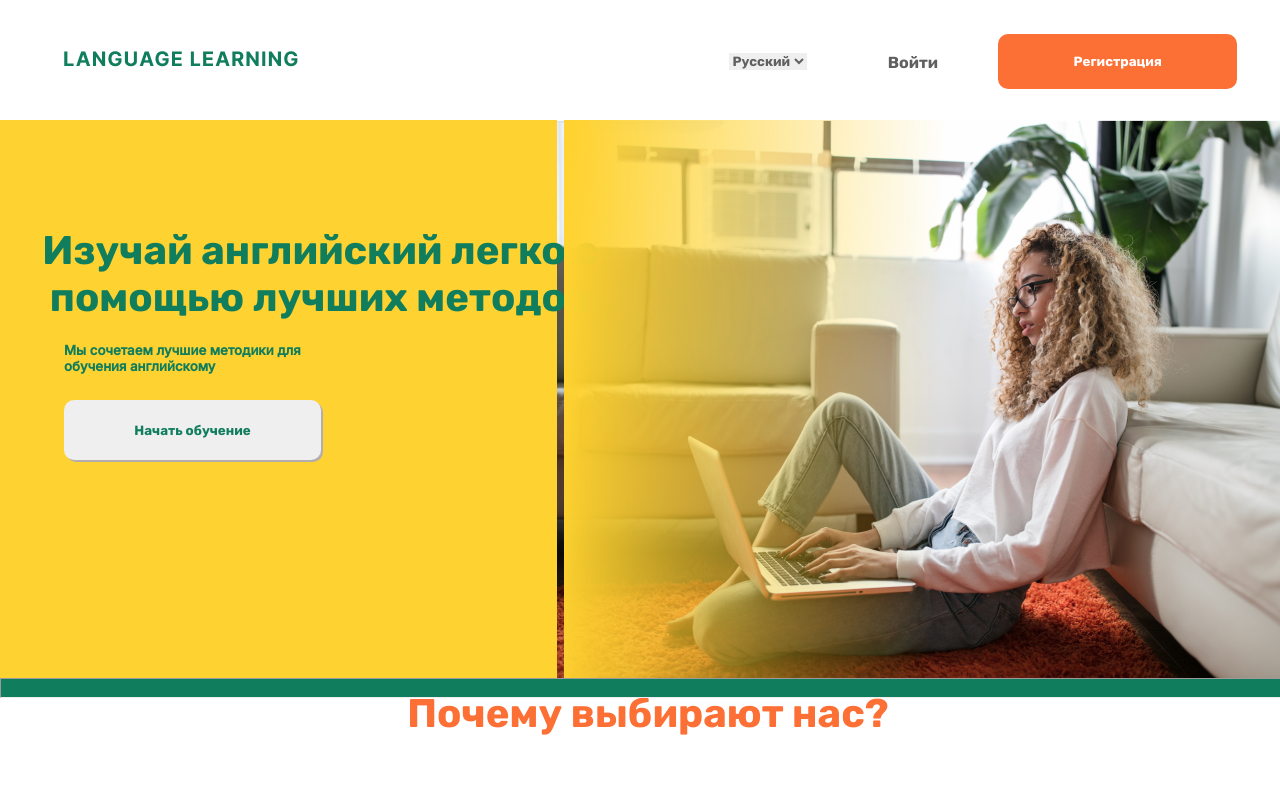
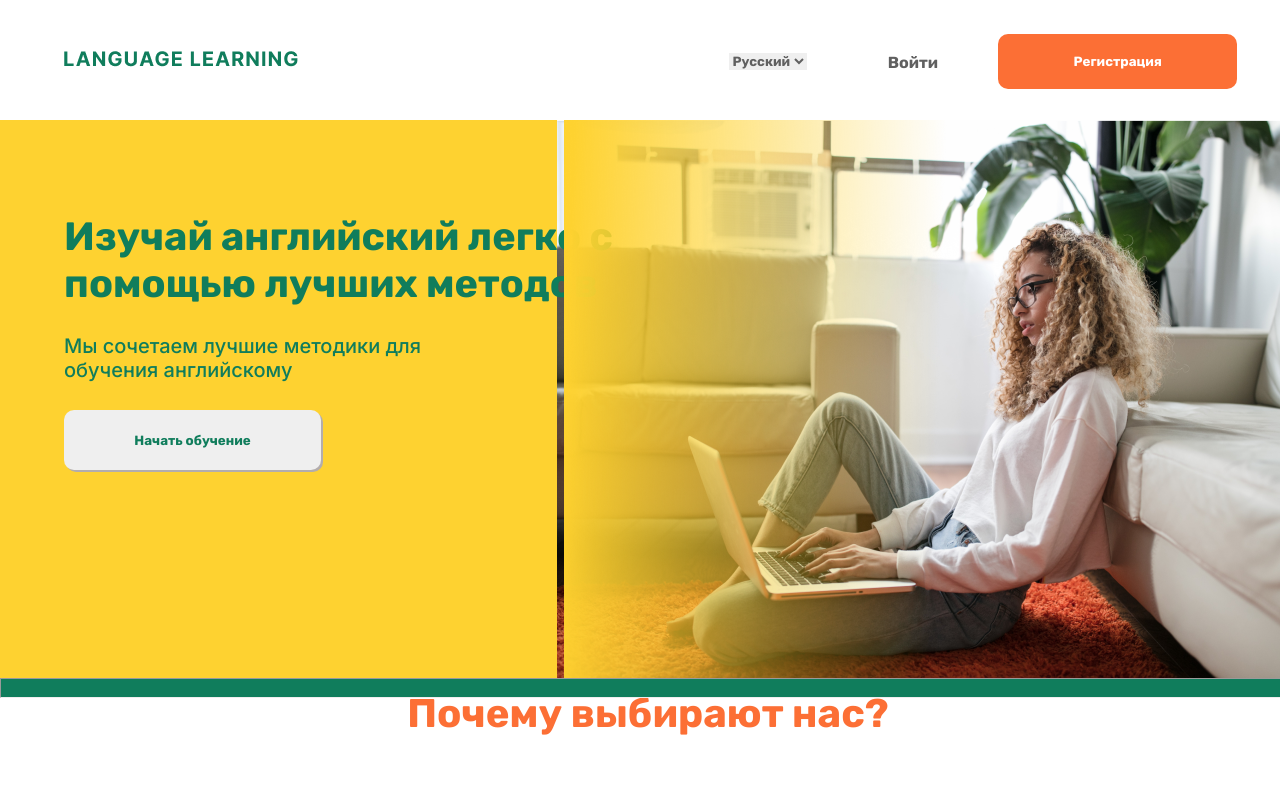
Before and after one commit to SolidPracticum/LanguageApp, a React (Create React App) app: page / in a window 1280 px wide. Shown: the top 800 px of the page. Built offline with nearby package versions, Linux system fonts and the light colour scheme.

Commit message:
fix main

```diff
--- a/src/components/main/Main.jsx
+++ b/src/components/main/Main.jsx
@@ -4,9 +4,9 @@ function Main() {
   return (
     <main className={scss.main}>
       <img className={scss.recta} src="/images/main/Rectangle 33.png" alt="logo" />
-      <h1 className={scss.h1}>
+      <h2 className={scss.h2}>
         Изучай английский легко с <br /> помощью лучших методов
-      </h1>
+      </h2>
       <h5 className={scss.h5}>
         Мы сочетаем лучшие методики для <br /> обучения английскому
       </h5>
--- a/src/components/main/Main.module.scss
+++ b/src/components/main/Main.module.scss
@@ -22,18 +22,26 @@
     top: 670px;
     background: #107d5c;
   }
-  .h1 {
+  .h2 {
     font-family: "Rubik";
     position: absolute;
-    top: 200px;
-    left: -25%;
+    font-style: normal;
+    font-weight: 700;
+    font-size: 39.5px;
+    line-height: 47px;
+    top: 180px;
+    left: 5%;
     width: 100%;
     color: #107d5c;
   }
   .h5 {
     font-family: "inter";
     position: absolute;
-    top: 320px;
+    font-style: normal;
+    font-weight: 500;
+    font-size: 20px;
+    line-height: 24px;
+    top: 301px;
     left: 5%;
     width: 100%;
     color: #107d5c;
@@ -41,10 +49,10 @@
   .btn {
     font-family: "Rubik";
     position: absolute;
-    top: 400px;
-    left: 5%;
     width: 257px;
     height: 60px;
+    left: 5%;
+    top: 410px;
     color: #107d5c;
     border-radius: 10px;
     border: none;
```
